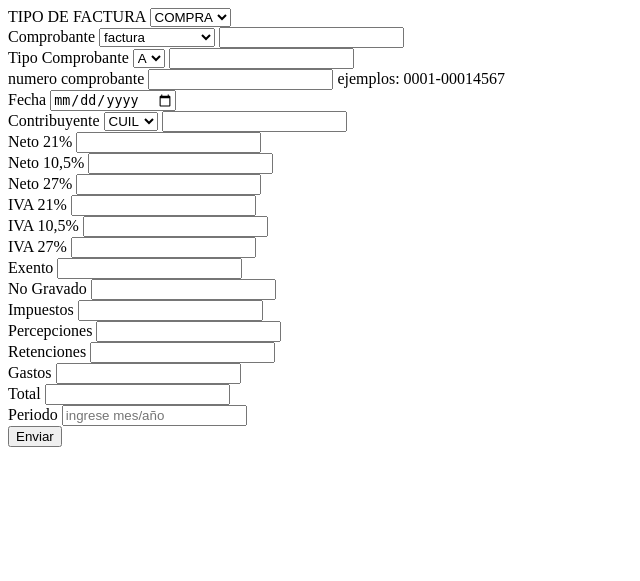
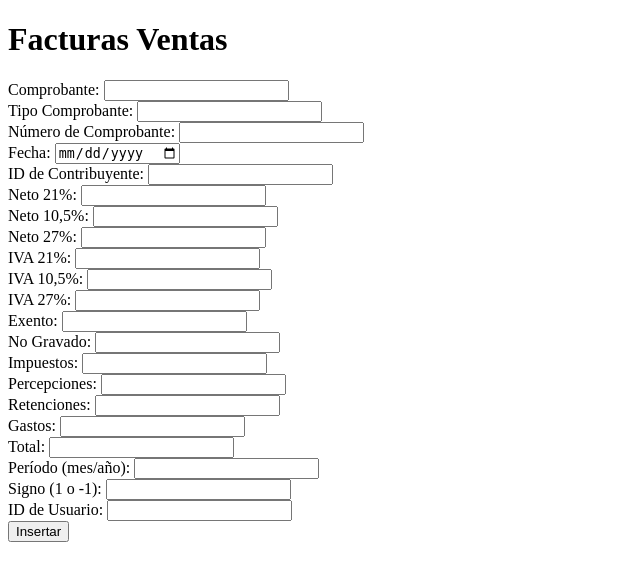
Before and after one commit to LeandroMieres/Sistema-iva-simple, a PHP site: page /Facturas.php in a window 1280 px wide. Shown: the top 581 px of the page, without its empty margins (0-640 px from the left). Run offline with PHP 8.4, Linux system fonts and the light colour scheme.

Commit message:
Update Facturas.php

```diff
--- a/Facturas.php
+++ b/Facturas.php
@@ -1,117 +1,75 @@
 <!DOCTYPE html>
-<html lang="es">
+<html>
 <head>
-    <meta charset="UTF-8">
-    <meta name="viewport" content="width=device-width, initial-scale=1.0">
-    <!-- <link rel="stylesheet" href="View/Css/ventas.css"> -->
-    <title>Formulario</title>
+    <title>Facturas Ventas</title>
 </head>
 <body>
-    <div class="form-container">
-        <form action="FacturasAltas.php" method="post">
+    <h1>Facturas Ventas</h1>
+    <form action="FacturasAltas.php" method="post">
+        <label for="Comprobante">Comprobante:</label>
+        <input type="text" name="Comprobante" id="Comprobante" required><br>
 
-            <input type="hidden" name="id">
+        <label for="Tipo_Comprobante">Tipo Comprobante:</label>
+        <input type="text" name="Tipo_Comprobante" id="Tipo_Comprobante" required><br>
 
-            <label for="">TIPO DE FACTURA</label>
-            <select name="opcion" id="opcion">
-                <option value="fc">COMPRA</option>
-                <option value="fv">VENTA</option>
-            </select>
-            <br>
+        <label for="Numero">Número de Comprobante:</label>
+        <input type="text" name="Numero" id="Numero" required><br>
 
-            <label for="">Comprobante</label>
-            <select name="opcion" id="opcion">
-                <option value="fc">factura</option>
-                <option value="rc">Recibo</option>
-                <option value="nc">Nota de Credito</option>
-                <option value="nd">Nota de debito</option>
-            </select>
-            <input type="text" name="Comprobante" id="" placeholder=""><br>
-            <!-- fact(fc), notac(nc), notad(nc), recibo(rc) -->
+        <label for="Fecha">Fecha:</label>
+        <input type="date" name="Fecha" id="Fecha" required><br>
 
-            <label for="">Tipo Comprobante</label>
-            <select name="opcion" id="opcion">
-                <option value="a">A</option>
-                <option value="b">B</option>
-                <option value="c">C</option>
-            </select>
-            <input type="text" name="Tipo_Comprobante" id="" placeholder=" ">
-            <br>
-            <!-- a, b, c -->
+        <label for="Id_Contribuyente">ID de Contribuyente:</label>
+        <input type="number" name="Id_Contribuyente" id="Id_Contribuyente" required><br>
 
-            <label for="">numero comprobante</label>
-            <input type="text" name="Numero" id="" placeholder=" ">
-            ejemplos: 0001-00014567
-            <br>
-            <!-- limitar 14 caracteres -->
-            <!-- numero comprobante -->
-            <!-- ejemplos -->
-            <!-- 0001-00014567 -->
-            <!-- 0001-00014567-->
+        <label for="Neto_21">Neto 21%:</label>
+        <input type="number" name="Neto_21" id="Neto_21" step="0.01" required><br>
 
-            <label for="">Fecha</label>
-            <input type="date" name="Fecha" id="" placeholder=" "><br>
+        <label for="Neto_10_5">Neto 10,5%:</label>
+        <input type="number" name="Neto_10" id="Neto_10" step="0.01" required><br>
 
-            <label for="">Contribuyente</label>
-            <select name="opcion" id="opcion">
-                <option value="cuil">CUIL</option>
-                <option value="cuit">CUIT</option>
-            </select>
-            <input type="number" name="Id_Contribuyente" id="" placeholder=" "><br>
-            <!-- mostrar cuil Contribuyente -->
-            <!-- select consulta cuil/t db -->
+        <label for="Neto_27">Neto 27%:</label>
+        <input type="number" name="Neto_27" id="Neto_27" step="0.01" required><br>
 
-            <label for="">Neto 21%</label>
-            <input type="number" name="Neto_21" id="" placeholder=" "><br>
+        <label for="Iva_21">IVA 21%:</label>
+        <input type="number" name="Iva_21" id="Iva_21" step="0.01" required><br>
 
-            <label for="">Neto 10,5%</label>
-            <input type="number" name="Neto_10" id="" placeholder=" "><br>
+        <label for="Iva_10_5">IVA 10,5%:</label>
+        <input type="number" name="Iva_10" id="Iva_10" step="0.01" required><br>
 
-            <label for="">Neto 27%</label>
-            <input type="number" name="Neto_27" id="" placeholder=" "><br>
+        <label for="Iva_27">IVA 27%:</label>
+        <input type="number" name="Iva_27" id="Iva_27" step="0.01" required><br>
 
-            <label for="">IVA 21%</label>
-            <input type="number" name="Iva_21" id="" placeholder=" "><br>
+        <label for="Exento">Exento:</label>
+        <input type="number" name="Exento" id="Exento" step="0.01" required><br>
 
-            <label for="">IVA 10,5%</label>
-            <input type="number" name="Iva_10" id="" placeholder=" "><br>
+        <label for="No_Gravado">No Gravado:</label>
+        <input type="number" name="No_Gravado" id="No_Gravado" step="0.01" required><br>
 
-            <label for="">IVA 27%</label>
-            <input type="number" name="Iva_27" id="" placeholder=" "><br>
+        <label for="Impuestos">Impuestos:</label>
+        <input type="number" name="Impuestos" id="Impuestos" step="0.01" required><br>
 
-            <label for="">Exento</label>
-            <input type="number" name="Exento" id="" placeholder=" "><br>
+        <label for="Percepciones">Percepciones:</label>
+        <input type="number" name="Percepciones" id="Percepciones" step="0.01" required><br>
 
-            <label for="">No Gravado</label>
-            <input type="number" name="No_Grabado" id="" placeholder=" "><br>
+        <label for="Retenciones">Retenciones:</label>
+        <input type="number" name="Retenciones" id="Retenciones" step="0.01" required><br>
 
-            <label for="">Impuestos</label>
-            <input type="number" name="Impuestos" id="" placeholder=" "><br>
+        <label for="Gastos">Gastos:</label>
+        <input type="number" name="Gastos" id="Gastos" step="0.01" required><br>
 
-            <label for="">Percepciones</label>
-            <input type="number" name="Percepciones" id="" placeholder=" "><br>
+        <label for="Total">Total:</label>
+        <input type="number" name="Total" id="Total" step="0.01" required><br>
 
-            <label for="">Retenciones</label>
-            <input type="number" name="Retenciones" id="" placeholder=" "><br>
+        <label for="Periodo">Período (mes/año):</label>
+        <input type="text" name="Periodo" id="Periodo" required><br>
 
-            <label for="">Gastos</label>
-            <input type="number" name="Gastos" id="" placeholder=" "><br>
+        <label for="Signo">Signo (1 o -1):</label>
+        <input type="number" name="Signo" id="Signo" required><br>
 
-            <label for="">Total</label>
-            <input type="number" name="Total" id="" placeholder=" "><br>
+        <label for="id_usuario">ID de Usuario:</label>
+        <input type="number" name="id_usuario" id="id_usuario" required><br>
 
-            <label for="">Periodo</label>
-            <input type="number"" name=" Peiodo" id="" placeholder="ingrese mes/año"><br>
-            <!-- periodo por fecha -->
-            <!-- mes/ año -->
-
-            <!-- <label for="">Signo</label> -->
-            <input type="hidden" name="Signo" id="">
-            <!-- Validar en JS -->
-
-            <input type="submit" name="submit" value="Enviar">
-        </form>
-    </div>
+        <input type="submit" name="submit" value="Insertar">
+    </form>
 </body>
-
 </html>
```
